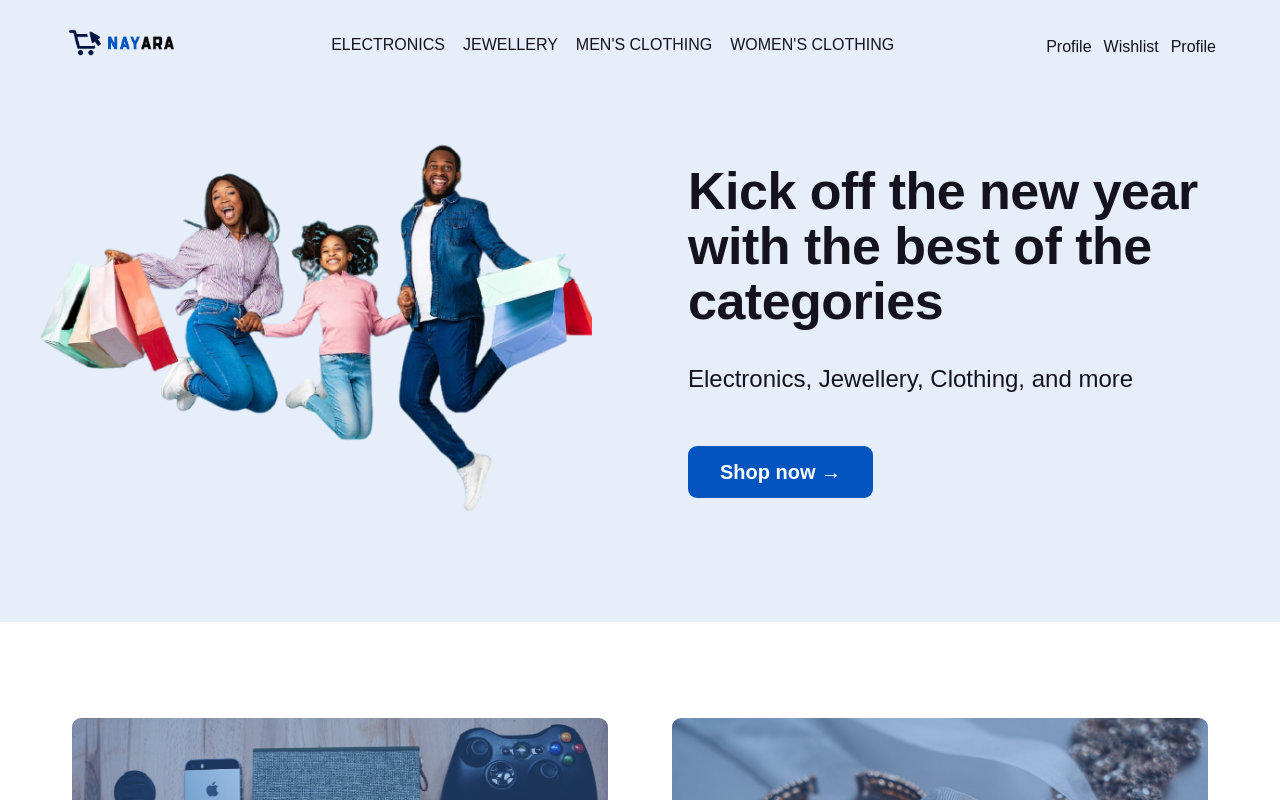
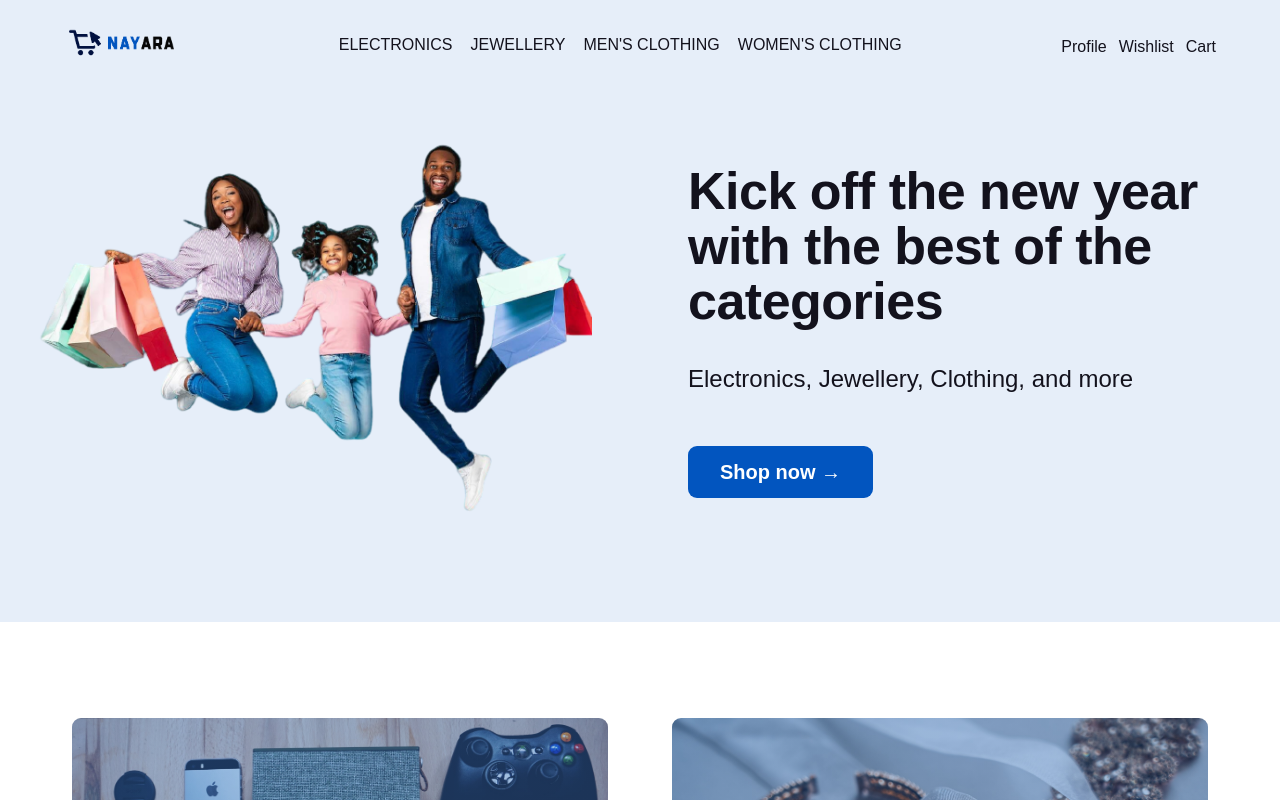
Before and after one commit to sree-lakshmi-n/nayara-shopping-website, a React (Create React App) app: page / in a window 1280 px wide. Shown: the top 800 px of the page. Built offline with nearby package versions, Linux system fonts and the light colour scheme; a web font is replaced by a local one.

Commit message:
edited options array

```diff
--- a/src/components/NavOptions/NavOptions.js
+++ b/src/components/NavOptions/NavOptions.js
@@ -13,8 +13,8 @@ export default function NavOptions() {
       icon: "heart",
     },
     {
-      option: "profile",
-      icon: "bag",
+      option: "Cart",
+      icon: "cart",
     },
   ];
   return (
```
